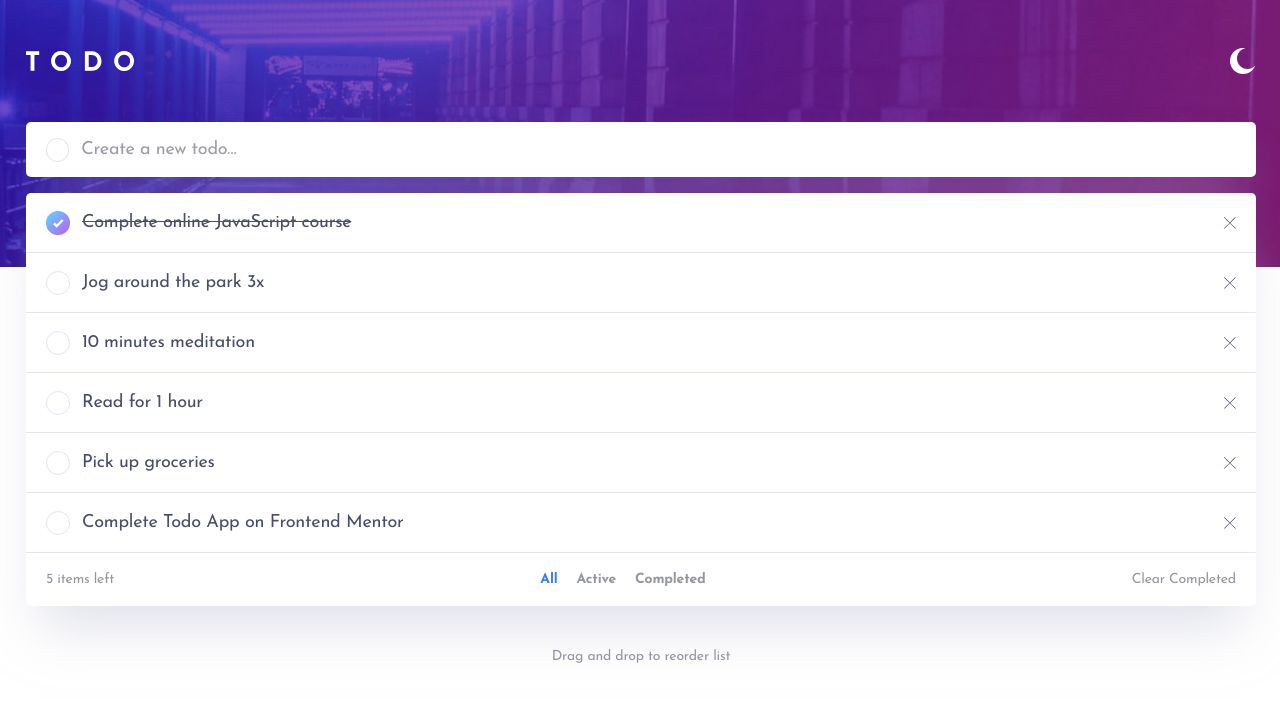
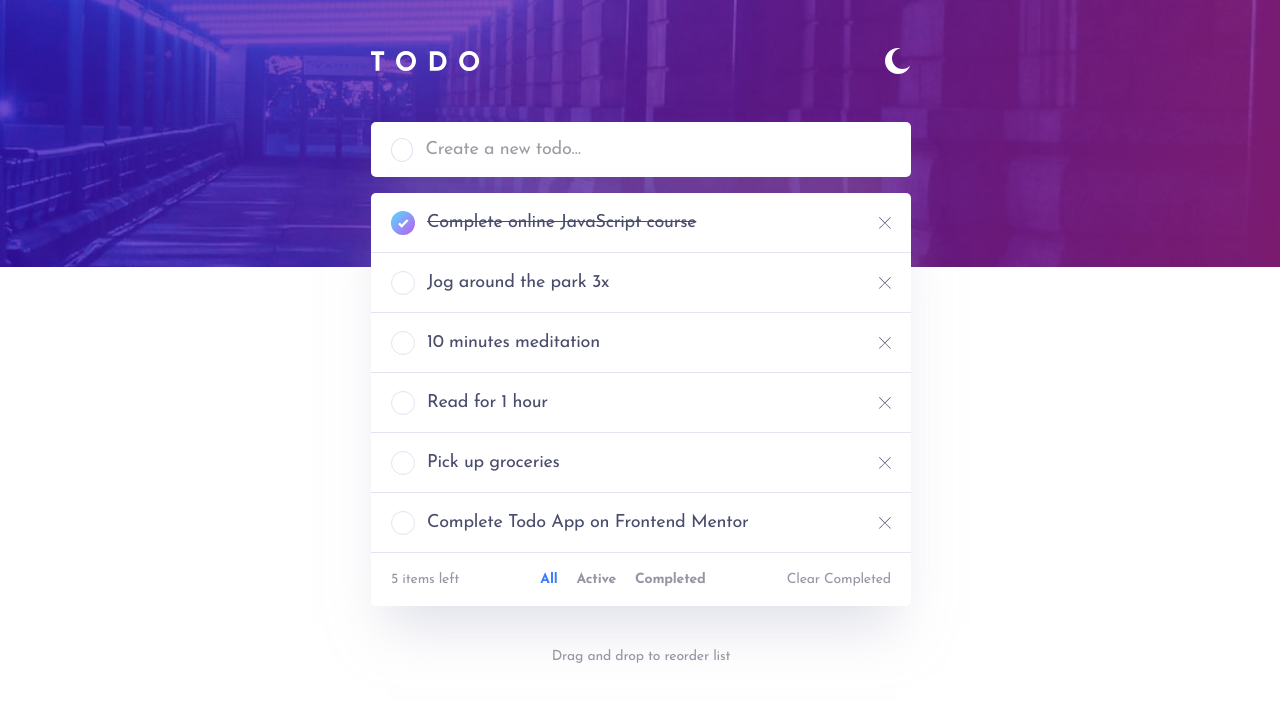
Before and after one commit to Bletfen/Todo-App, a React (Vite) app: page / in a window 1280 px wide. Shown: the top 702 px of the page. Built offline with nearby package versions, Linux system fonts and the light colour scheme.

Commit message:
max-width

```diff
--- a/src/components/Header.tsx
+++ b/src/components/Header.tsx
@@ -3,7 +3,7 @@ export default function Header() {
   return (
     <div
       className="flex justify-between pt-[4.8rem]
-        items-center"
+        items-center max-w-[54rem] mx-auto"
     >
       <svg
         width="109"
--- a/src/components/Input.tsx
+++ b/src/components/Input.tsx
@@ -31,7 +31,7 @@ export default function Input({
     <div
       className="py-[1.4rem] px-[2rem] flex gap-[1.2rem] mt-[4.8rem] bg-[#fff]
         shadow-[0_3.5rem_5rem_-1.5rem_rgba(194,195,214,0.50)]
-        rounded-[0.5rem] mb-[1.6rem] items-center"
+        rounded-[0.5rem] mb-[1.6rem] items-center max-w-[54rem] mx-auto"
     >
       {!isChecked ? (
         <div
--- a/src/components/MainContainer.tsx
+++ b/src/components/MainContainer.tsx
@@ -54,7 +54,7 @@ export default function MainContainer() {
       <div
         className=" py-[1.6rem]
       shadow-[0_3.5rem_5rem_-1.5rem_rgba(194,195,214,0.50)]
-      flex-col bg-[#fff] rounded-[0.5rem]"
+      flex-col bg-[#fff] rounded-[0.5rem] max-w-[54rem] mx-auto"
       >
         {todos.map((todo) => (
           <div key={todo.id}>
@@ -191,7 +191,7 @@ export default function MainContainer() {
       <div
         className="py-[1.5rem] flex justify-center bg-[#fff]
         shadow-[0_3.5rem_5rem_-1.5rem_rgba(194,195,214,0.50)]
-        rounded-[0.5rem] mt-[1.6rem] gap-[1.9rem] xl:hidden"
+        rounded-[0.5rem] mt-[1.6rem] gap-[1.9rem] xl:hidden max-w-[54rem] mx-auto"
       >
         <span
           className={`cursor-[pointer] text-[#3a7cfd] text-[1.4rem] font-[700] tracking-[-0.194px] ${
```
